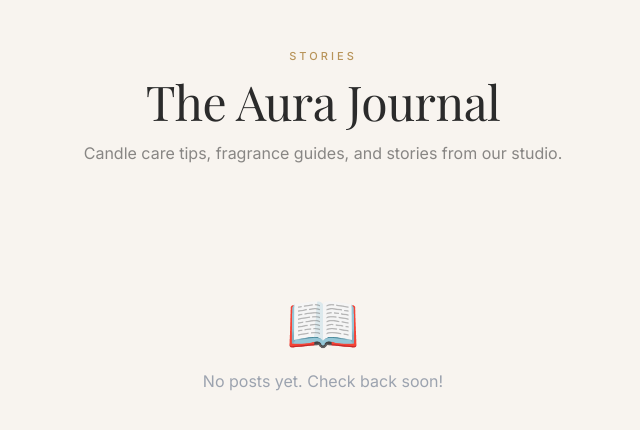
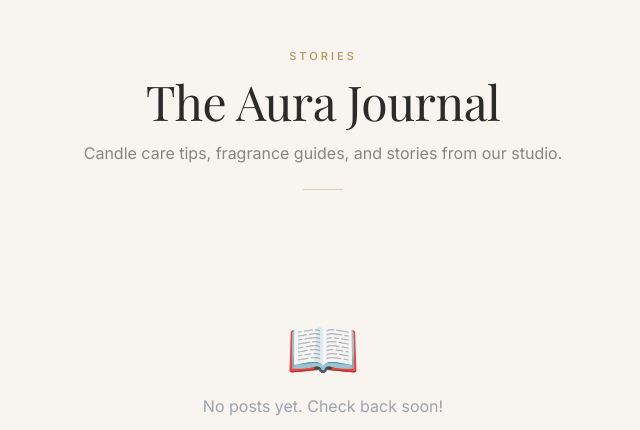
Before and after one commit to harshadev1616-jpg/AURA-ARCHIVES, a Django app: template templates/blog/list.html in a window 1280 px wide. Shown: the part 73-503 px from the top of the page, without its empty margins (317-957 px from the left). Run offline with Django 5.2, Linux system fonts and the light colour scheme; the template is opened without the code that fills it, so the values that code supplies are empty; some web fonts are replaced.

Commit message:
Storefront: consistent gold-rule page openings on shop & journal
Add the same centered gold hairline under the Shop ("The Collection") and
Journal ("The Aura Journal") page headers used on home/about, so every main
storefront page opens with the same signature. Cart/checkout already use warm
cream cards, so the funnel reads consistently.
Co-Authored-By: Claude Opus 4.8 <noreply@anthropic.com>

```diff
--- a/templates/blog/list.html
+++ b/templates/blog/list.html
@@ -6,6 +6,7 @@
         <p class="eyebrow text-gold mb-3">Stories</p>
         <h1 class="font-display text-5xl text-charcoal dark:text-ivory mb-4">The Aura Journal</h1>
         <p class="text-charcoal/55 dark:text-ivory/55 max-w-xl mx-auto">Candle care tips, fragrance guides, and stories from our studio.</p>
+        <div class="w-10 h-px bg-gold/40 mx-auto mt-6"></div>
     </div>
     {% if posts %}
     <div class="grid grid-cols-1 md:grid-cols-2 lg:grid-cols-3 gap-8">
--- a/templates/products/list.html
+++ b/templates/products/list.html
@@ -8,6 +8,7 @@
         <p class="eyebrow text-gold mb-3">Every candle holds a moment</p>
         <h1 class="font-display text-4xl md:text-5xl text-charcoal dark:text-ivory mb-3">The Collection</h1>
         <p class="text-charcoal/55 dark:text-ivory/55 text-base max-w-xl mx-auto">Each one is hand-poured in small batches and made to preserve a feeling. Find the moment that's yours.</p>
+        <div class="w-10 h-px bg-gold/40 mx-auto mt-6"></div>
     </div>
 
     <div class="flex flex-col lg:flex-row gap-8">
```
